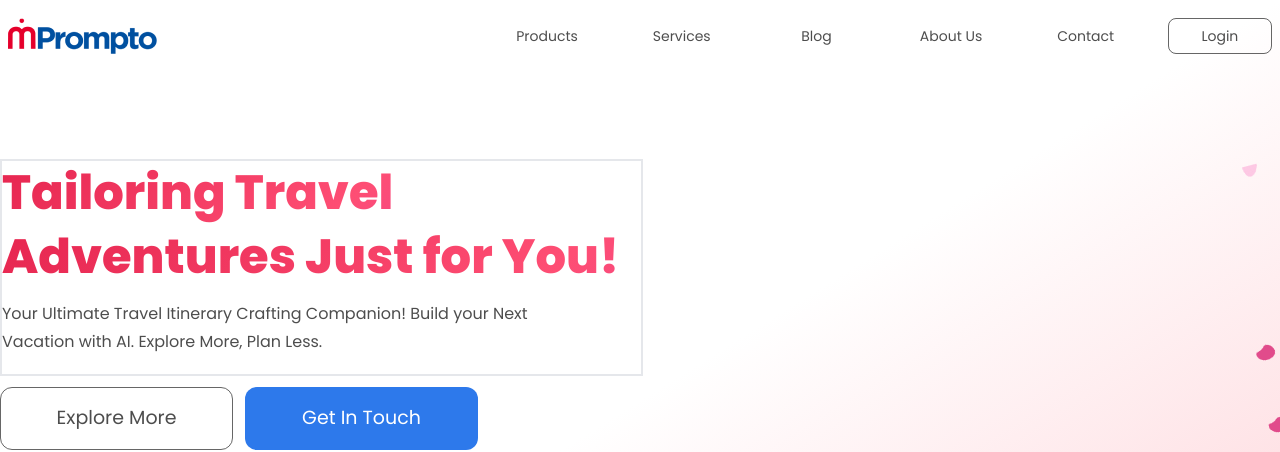
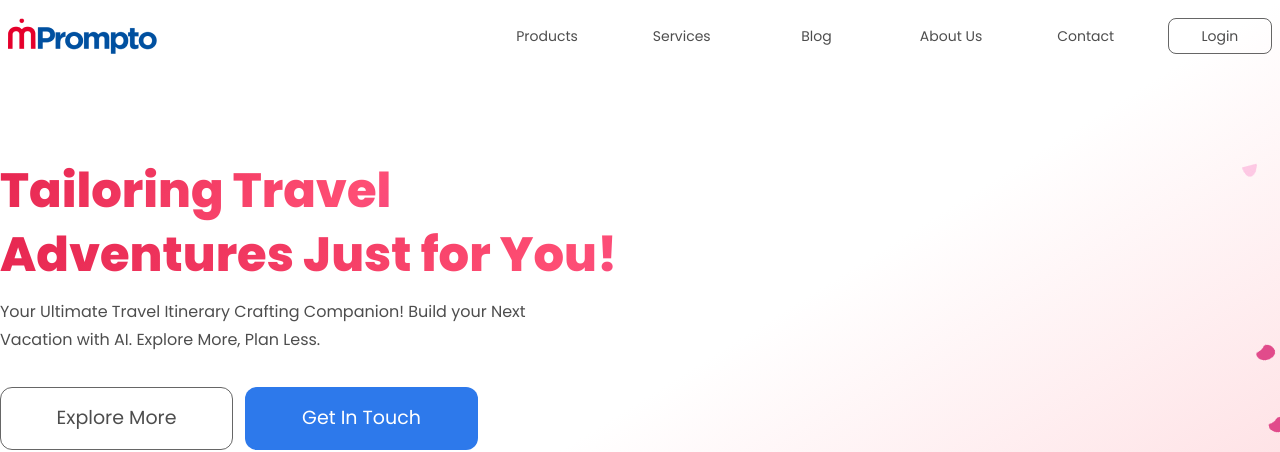
Before and after one commit to raiv200/sypto-assignment-2, a Next.js app: page / in a window 1280 px wide. Shown: the top 452 px of the page. Built offline with nearby package versions, Linux system fonts and the light colour scheme.

Commit message:
Updated:h1

```diff
--- a/components/HeroSection.jsx
+++ b/components/HeroSection.jsx
@@ -11,7 +11,7 @@ const HeroSection = ({ setBackgroundColor }) => {
         <div className="flex flex-col justify-evenly w-full h-[311px] lg:justify-evenly lg:w-[643px] lg:h-[311px]">
           {/* Main Heading Text  */}
 
-          <div className="flex flex-col w-full h-[217px]  space-y-0 lg:space-y-2 border-2">
+          <div className="flex flex-col w-full h-[217px]  space-y-0 lg:space-y-2 ">
             <div className="w-full h-[131px] flex flex-col  lg:items-start  ">
               <h1 className="gradient-typing-text-1 gradient-text text-[30px] font-[800]  lg:text-[48px] lg:font-[800] lg:leading-[64px] overflow-hidden whitespace-nowrap  transition ease-in-out duration-600">
                 Tailoring Travel
```
